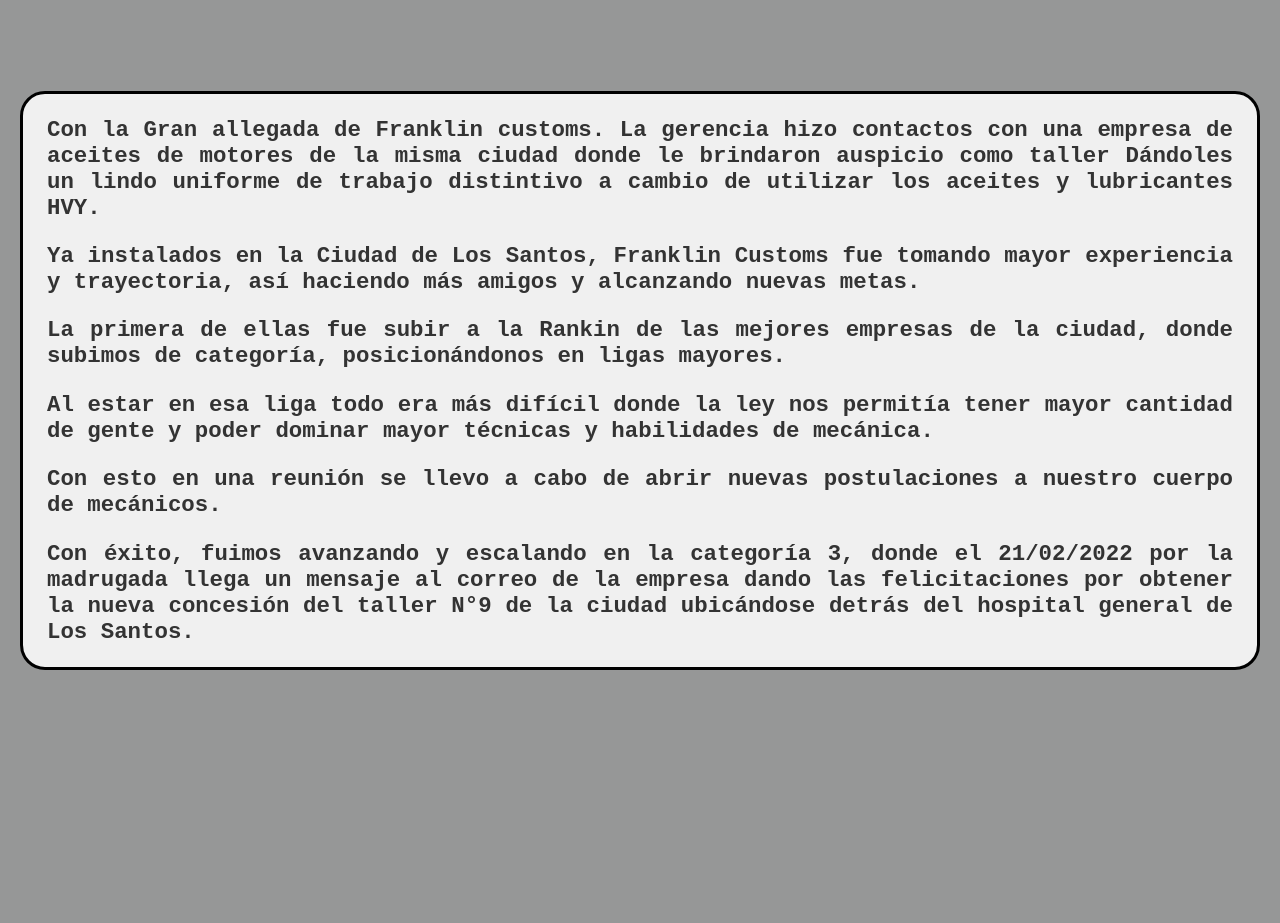
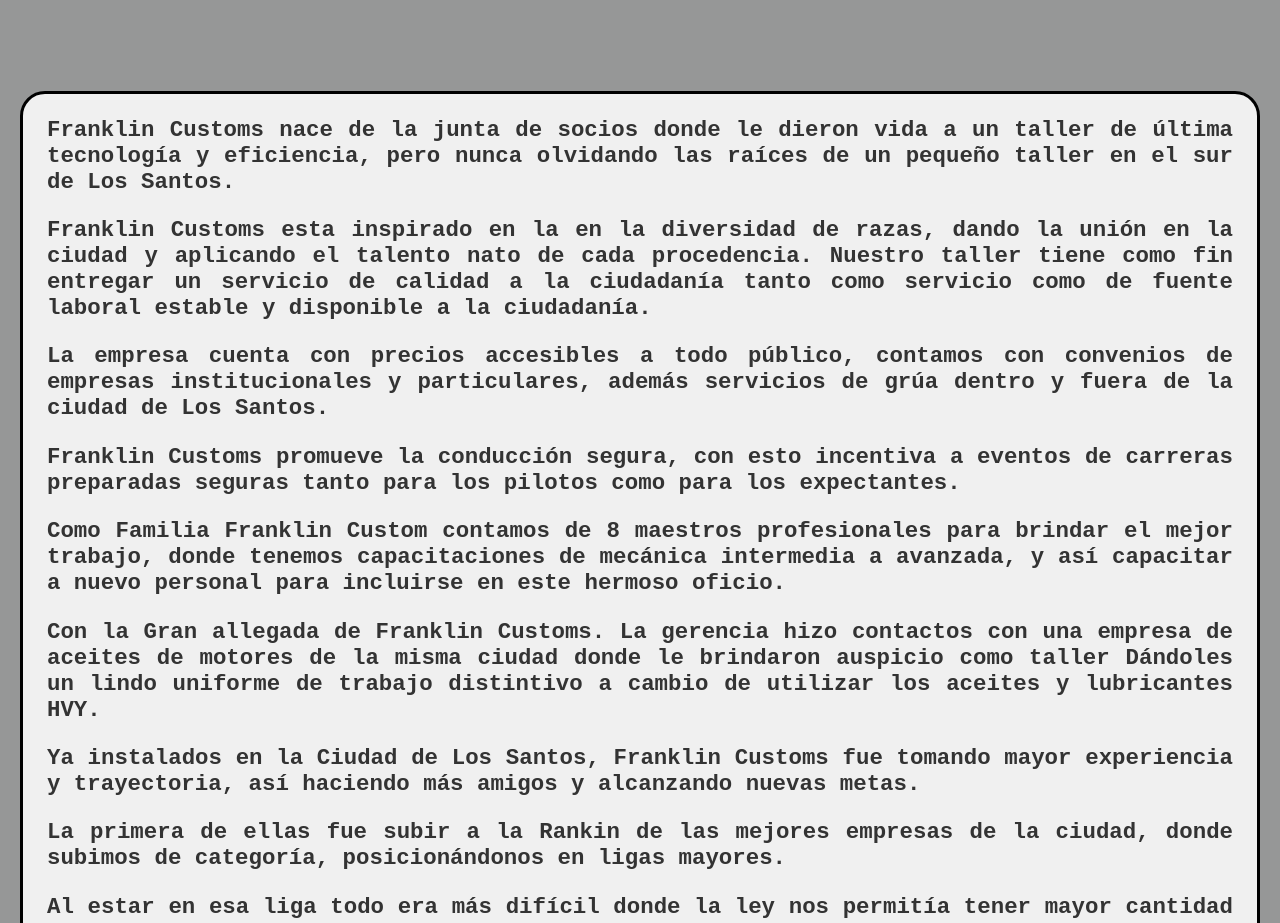
Before and after one commit to GioXdaZ/Franklin-Customs-GTAhub-, a plain HTML site: page index.html in a window 1280 px wide. Shown: the part 870-1793 px from the top of the page. Before the commit the page ends 1560 px from the top, so only its background shows below. Drawn offline with Linux system fonts and the light colour scheme.

Commit message:
update 1.2
-Update home history.
-Add Images gallery.

```diff
--- a/index.html
+++ b/index.html
@@ -33,7 +33,20 @@
     </div>
 
     <div id="history" class="presentation">
-        <h3>Con la Gran allegada de Franklin customs. La gerencia hizo contactos con una empresa de aceites de motores
+        <h3>Franklin Customs nace de la junta de socios donde le dieron vida a un taller de última tecnología y
+            eficiencia, pero nunca olvidando las raíces de un pequeño taller en el sur de Los Santos.</h3>
+        <h3>Franklin Customs esta inspirado en la en la diversidad de razas, dando la unión en la ciudad y aplicando el
+            talento nato de cada procedencia.
+            Nuestro taller tiene como fin entregar un servicio de calidad a la ciudadanía tanto como servicio como de
+            fuente laboral estable y disponible a la ciudadanía.</h3>
+        <h3>La empresa cuenta con precios accesibles a todo público, contamos con convenios de empresas institucionales
+            y particulares, además servicios de grúa dentro y fuera de la ciudad de Los Santos.</h3>
+        <h3>Franklin Customs promueve la conducción segura, con esto incentiva a eventos de carreras preparadas seguras
+            tanto para los pilotos como para los expectantes.</h3>
+        <h3>Como Familia Franklin Custom contamos de 8 maestros profesionales para brindar el mejor trabajo, donde
+            tenemos capacitaciones de mecánica intermedia a avanzada, y así capacitar a nuevo personal para incluirse en
+            este hermoso oficio.</h3>
+        <h3>Con la Gran allegada de Franklin Customs. La gerencia hizo contactos con una empresa de aceites de motores
             de la misma ciudad donde le brindaron auspicio como taller Dándoles un lindo uniforme de trabajo distintivo
             a cambio de utilizar los aceites y lubricantes HVY.</h3>
         <h3>Ya instalados en la Ciudad de Los Santos, Franklin Customs fue tomando mayor experiencia y trayectoria, así
```
Also changed, not shown: gallery.html (+4 -0 lines), Img/7.png (added), Img/9.png (added), Img/offRoad4x4.png (added), 1 other file.
